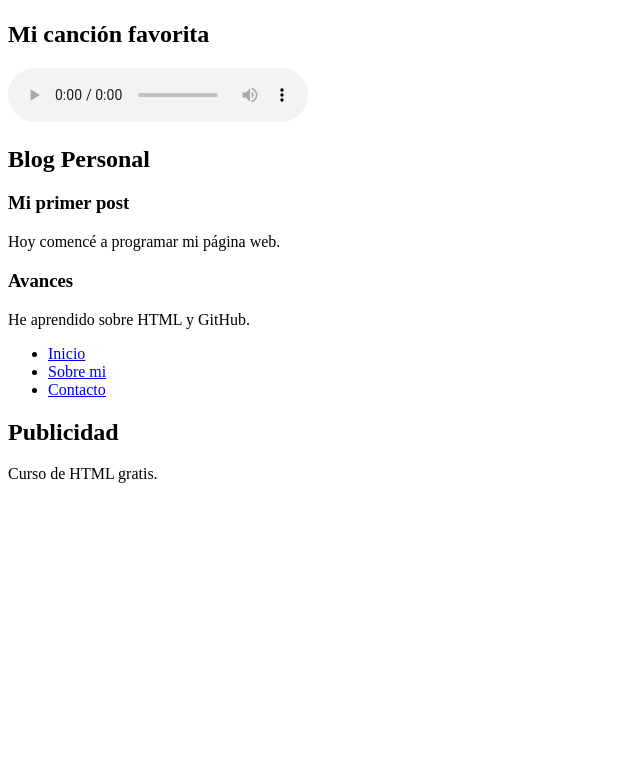
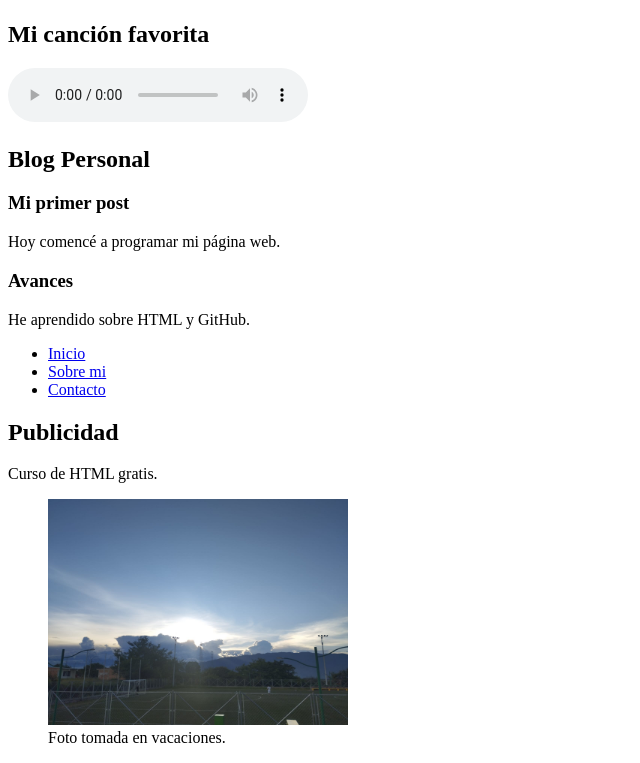
Before and after one commit to Carlos58309/mi_pagina_web, a plain HTML site: page mi_pagina_web/index.html in a window 1280 px wide. Shown: the part 1249-2012 px from the top of the page, without its empty margins (0-640 px from the left). Before the commit the page ends 1748 px from the top, so only its background shows below. Drawn offline with Linux system fonts and the light colour scheme.

Commit message:
insertar imagen con descripción

```diff
--- a/mi_pagina_web/index.html
+++ b/mi_pagina_web/index.html
@@ -111,5 +111,11 @@
         <h2>Publicidad</h2>
         <p>Curso de HTML gratis.</p>
     </aside>
+
+    <!--Quinceava parte del codigo-->
+    <figure><!--Imagen con leyenda-->
+        <img src="../imagenes/foto_paisaje.jpeg" alt="Paisaje natural" width="300">
+        <figcaption>Foto tomada en vacaciones.</figcaption>
+    </figure>
 </body>
 </html>
```
Also changed, not shown: imagenes/foto_paisaje.jpeg (added).
